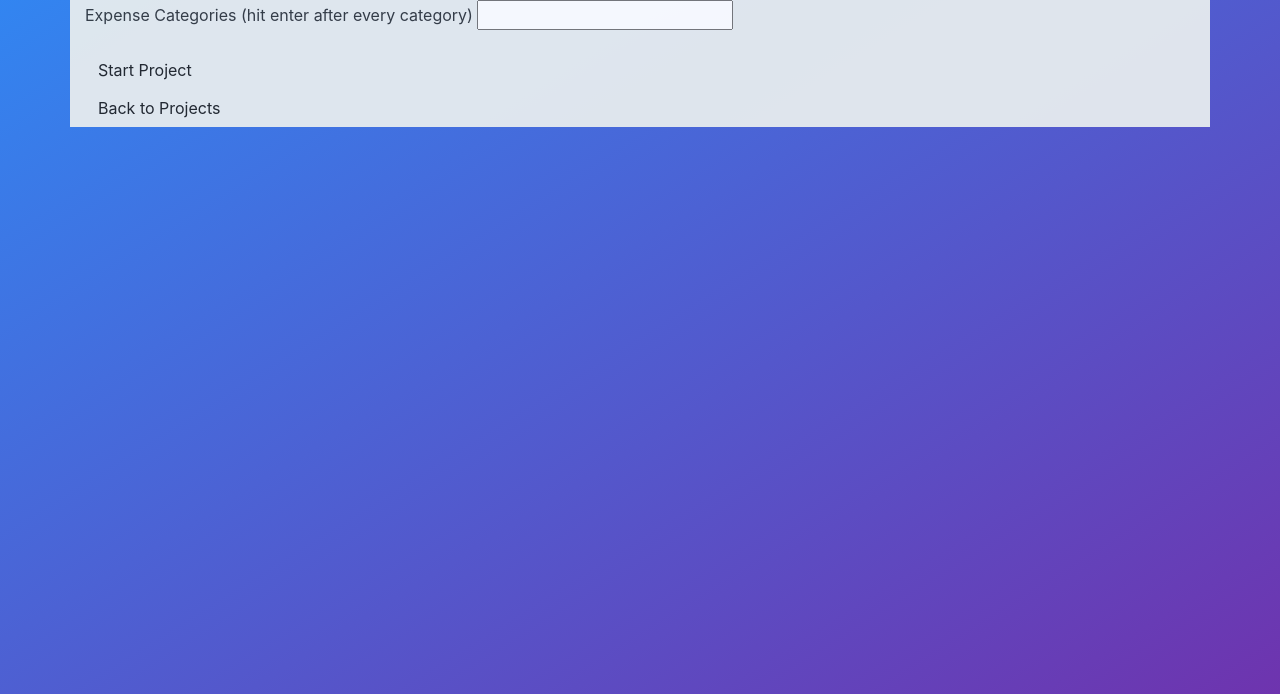
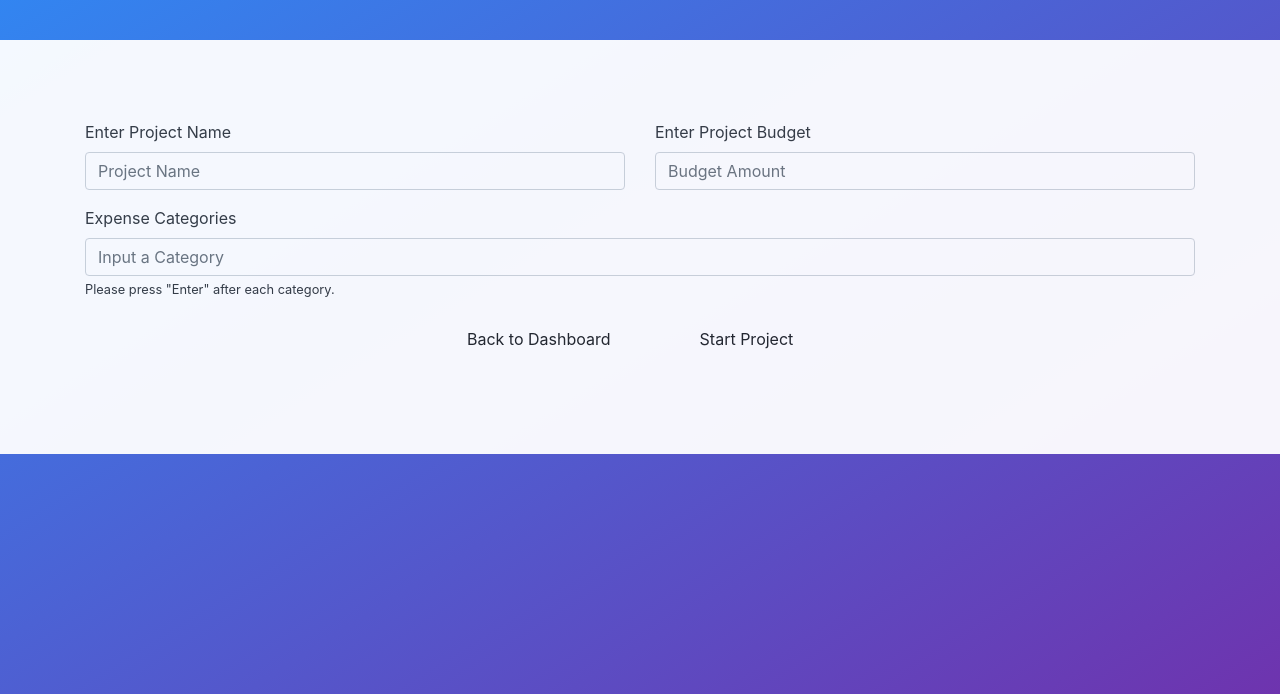
Before and after one commit to n-badillo/SoftwareTestingProject, a Django app: template budgetproject/budgetproject/budget/templates/budget/add-project.html in a window 1280 px wide. Shown: the part 56-750 px from the top of the page. Run offline with Django 3.2, Linux system fonts and the light colour scheme; the template is opened without the code that fills it, so the values that code supplies are empty; some libraries are stand-ins or nearby versions.

Commit message:
Update add-project.html

```diff
--- a/budgetproject/budgetproject/budget/templates/budget/add-project.html
+++ b/budgetproject/budgetproject/budget/templates/budget/add-project.html
@@ -1,27 +1,46 @@
 {% extends 'budget/base.html' %}
 {% load static %}
+
+{% block title %} | New Project{% endblock %}
+{%block page%}New Project{% endblock %}
+
 {% block content %}
 
+<!-- SECTION for TOTAL BUDGET/TOTAL TRANS/REMAINING -->
+<div class="txt-body flex bg-white" style="margin-top: 5vh; margin-bottom: 0px; padding-bottom: 10vh; padding-top: 10vh;">
+    <div class="container text-dark padding-horiz-10-v">
+        <form action="" method="POST">
+            {% csrf_token %}
+            <div class="row">
+                <div class="form-group col">
+                        <label for="id_name">Enter Project Name</label>
+                        <input type="text" name="name" required="" id="id_name" class="form-control" placeholder="Project Name">
+                    </div>
 
-<div class="container text-dark" style="background: #E7ECEF;">
-    <form action="" method="POST">
-        {% csrf_token %}
-        {{ form }}
-        <label for="categoryInput">Expense Categories (hit enter after every category)</label>
-        <input type="text" name="categoryInput" id="categoryInput">
-        <input type="hidden" name="categoriesString">
+                <div class=" form-group col">
+                    <label for="id_budget">Enter Project Budget</label>
+                    <input type="number" name="budget" step="0.01" required="" id="id_budget" class="form-control" placeholder="Budget Amount">
+                </div>
+            </div>
 
-        <ul id="categoriesContainer">
-        </ul>
+            <div class="form-group">
+                <label for="categoryInput">Expense Categories</label>
+                <input type="text" name="categoryInput" class="form-control" id="categoryInput" placeholder="Input a Category">
+                <small>Please press "Enter" after each category.</small>
+                <input type="hidden" name="categoriesString">
 
-        <button type="submit" class="btn">Start Project</button>
-    </form>
+                        <ul class="justify-content-start row" style="margin: 0 3px 0 3px;" id="categoriesContainer">
+                        <!-- Javascript for adding and displaying the categories -->
+                    </ul>
 
-    <div class="center">
-            <a href="{% url 'list' %}" class="btn">Back to Projects</a>
+
+            <center>
+                    <a href="{% url 'list' %}" class="btn btn-outline-p" style="width: 15vw; margin-top: 20px;"> <i class="fas fa-long-arrow-alt-left"></i> Back to Dashboard</a>&ThickSpace;
+                    <button type="submit" class="btn btn-p" style="width: 15vw; margin-top: 20px;"> <i class="fas fa-plus-square"></i>&ThickSpace; Start Project</button>
+            </center>
+        </form>
+        <script src="{% static 'js/script.js' %}"></script>
+
+        {% endblock %}
     </div>
-
-    <script src="{% static 'js/script.js' %}"></script>
 </div>
-
-{% endblock %}
```
